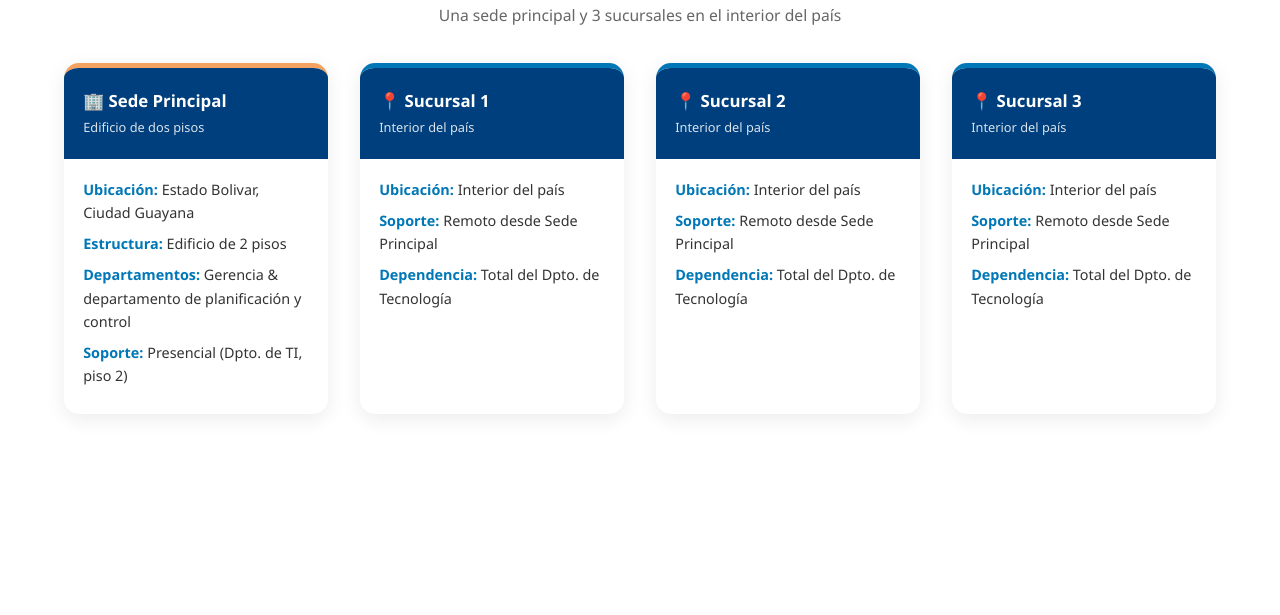
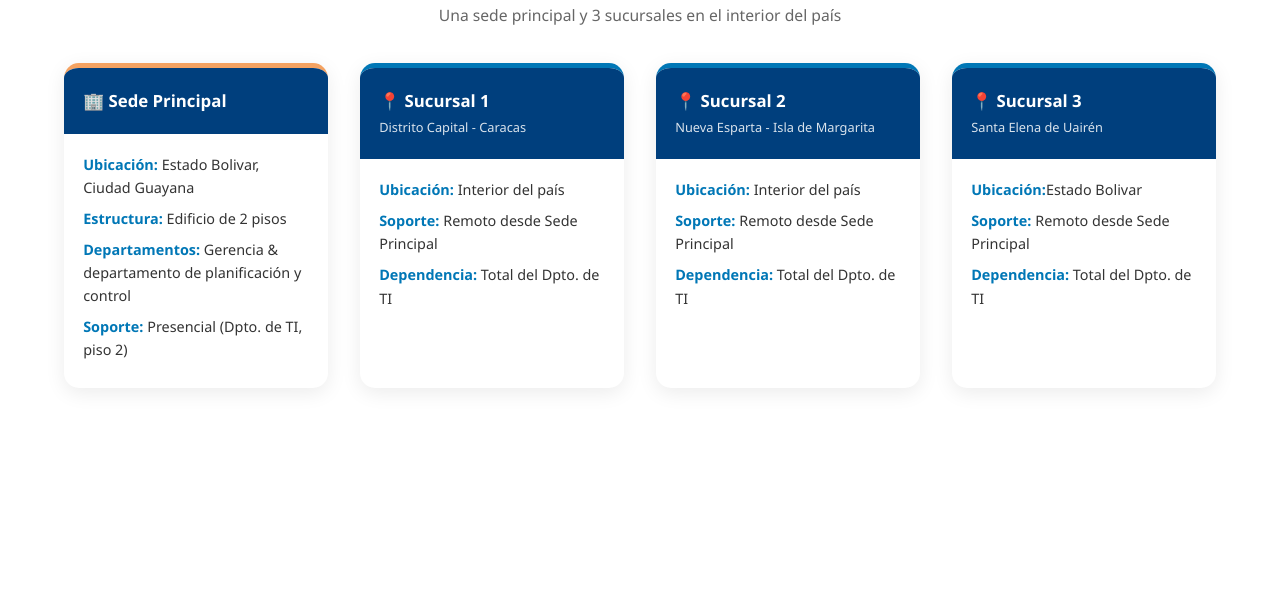
Before and after one commit to conociendovenezuela/naomi, a plain HTML site: page index.html in a window 1280 px wide. Both pictures are taken after a click on the button "SEDES". Shown: the part 185-800 px from the top of the page. Drawn offline with Linux system fonts and the light colour scheme.

Commit message:
Update index.html

```diff
--- a/index.html
+++ b/index.html
@@ -96,7 +96,7 @@
       <div class="sedes-grid">
 
         <div class="sede-card principal">
-          <div class="sede-header"><h3>🏢 Sede Principal</h3><small>Edificio de dos pisos</small></div>
+          <div class="sede-header"><h3>🏢 Sede Principal</h3></div>
           <div class="sede-body">
             <p><strong>Ubicación:</strong> Estado Bolivar, Ciudad Guayana</p>
             <p><strong>Estructura:</strong> Edificio de 2 pisos</p>
@@ -106,29 +106,29 @@
         </div>
 
         <div class="sede-card">
-          <div class="sede-header"><h3>📍 Sucursal 1</h3><small>Interior del país</small></div>
+          <div class="sede-header"><h3>📍 Sucursal 1</h3><small>Distrito Capital - Caracas</small></div>
           <div class="sede-body">
             <p><strong>Ubicación:</strong> Interior del país</p>
             <p><strong>Soporte:</strong> Remoto desde Sede Principal</p>
-            <p><strong>Dependencia:</strong> Total del Dpto. de Tecnología</p>
+            <p><strong>Dependencia:</strong> Total del Dpto. de TI</p>
           </div>
         </div>
 
         <div class="sede-card">
-          <div class="sede-header"><h3>📍 Sucursal 2</h3><small>Interior del país</small></div>
+          <div class="sede-header"><h3>📍 Sucursal 2</h3><small>Nueva Esparta - Isla de Margarita</small></div>
           <div class="sede-body">
             <p><strong>Ubicación:</strong> Interior del país</p>
             <p><strong>Soporte:</strong> Remoto desde Sede Principal</p>
-            <p><strong>Dependencia:</strong> Total del Dpto. de Tecnología</p>
+            <p><strong>Dependencia:</strong> Total del Dpto. de TI</p>
           </div>
         </div>
 
         <div class="sede-card">
-          <div class="sede-header"><h3>📍 Sucursal 3</h3><small>Interior del país</small></div>
+          <div class="sede-header"><h3>📍 Sucursal 3</h3><small>Santa Elena de Uairén</small></div>
           <div class="sede-body">
-            <p><strong>Ubicación:</strong> Interior del país</p>
+            <p><strong>Ubicación:</strong>Estado Bolivar</p>
             <p><strong>Soporte:</strong> Remoto desde Sede Principal</p>
-            <p><strong>Dependencia:</strong> Total del Dpto. de Tecnología</p>
+            <p><strong>Dependencia:</strong> Total del Dpto. de TI</p>
           </div>
         </div>
 
```
